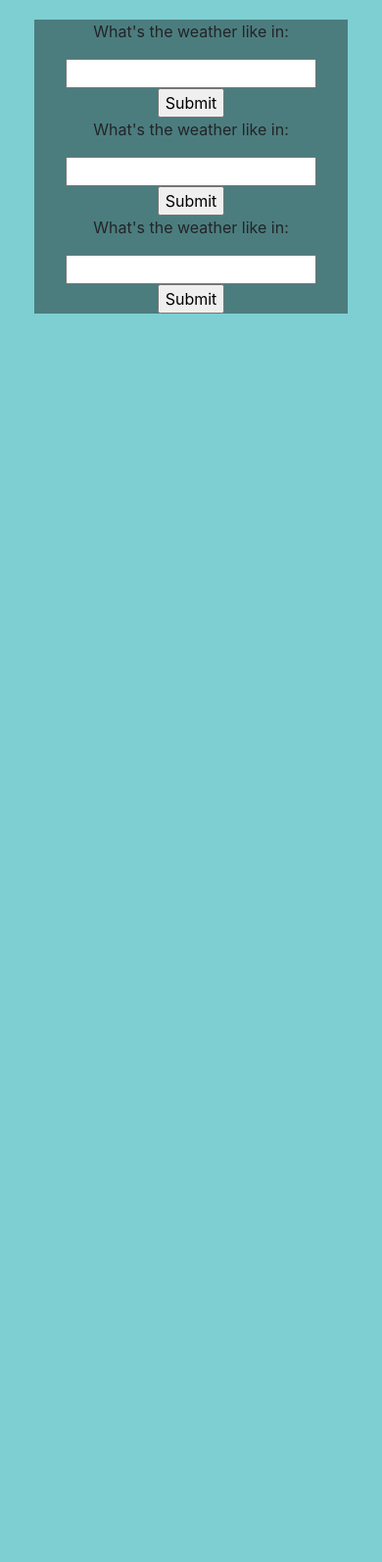
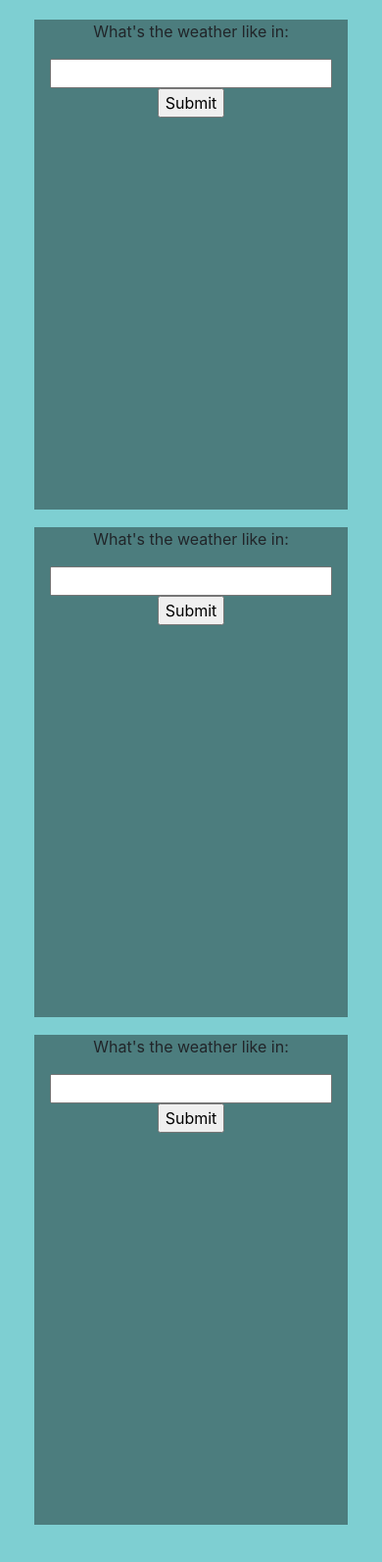
Before and after one commit to JustBriones/googleApi, a PHP site: page / in a window 390 px wide. Shown: the whole page at 98% size. Run offline with PHP 8.4, Linux system fonts and the light colour scheme; some libraries are stand-ins or nearby versions.

Commit message:
added functionality and responsiveness, will continue to add functionality then finishing styling changes

```diff
--- a/index.html
+++ b/index.html
@@ -22,21 +22,21 @@
   <div class="container">
     <div class="row">
       <div class="col-xs-12 col-sm-4 city-wrapper">
-        <div class="location">
+        <div class="location1">
         <p>What's the weather like in: </p>
         <input type="text" id="cityOne"></input>
         <input id="submit1" type="submit"/>
         </div>
       </div>
       <div class="col-xs-12 col-sm-4 city-wrapper">
-        <div class="location">
+        <div class="location2">
         <p>What's the weather like in: </p>
         <input type="text" id="cityTwo"></input>
         <input id="submit2" type="submit"/>
         </div>
       </div>
       <div class="col-xs-12 col-sm-4 city-wrapper">
-        <div class="location">
+        <div class="location3">
         <p>What's the weather like in: </p>
         <input type="text" id="cityThree"></input>
         <input id="submit3" type="submit"/>
--- a/index.js
+++ b/index.js
@@ -13,8 +13,7 @@ $(document).ready(function(){
     var cityOne = $("#cityOne").val()
     $.getJSON(`https://maps.googleapis.com/maps/api/geocode/json?address=${cityOne}`, (data) => {
       var lat = data.results[0].geometry.location.lat;
-
-      console.log(lat);
+      $(".location1").append(`<div class='row lat'>${lat}</div>`)
 }).fail(function(){
       //error handling code
       console.log("that's not a valid location")
@@ -25,8 +24,7 @@ $("#submit2").click(function() {
   var cityTwo = $("#cityTwo").val()
   $.getJSON(`https://maps.googleapis.com/maps/api/geocode/json?address=${cityTwo}`, (data) => {
     var lat = data.results[0].geometry.location.lat;
-
-    console.log(lat);
+    $(".location2").append(`<div class='row lat'>${lat}</div>`)
 }).fail(function(){
     //error handling code
     console.log("that's not a valid location")
@@ -37,8 +35,7 @@ $("#submit3").click(function() {
   var cityThree = $("#cityThree").val()
   $.getJSON(`https://maps.googleapis.com/maps/api/geocode/json?address=${cityThree}`, (data) => {
     var lat = data.results[0].geometry.location.lat;
-
-    console.log(lat);
+    $(".location3").append(`<div class='row lat'>${lat}</div>`)
 }).fail(function(){
     //error handling code
     console.log("that's not a valid location")
--- a/styles.css
+++ b/styles.css
@@ -6,16 +6,22 @@
   width: 100%;
   height: 100vh;
   background: #7ecfd2;
-  overflow: hidden;
+  overflow: scroll;
   padding: 20px;
   margin: 0 auto;
   }
-
-.city-wrapper {
-  height: 100px;
-}
-
-.location {
+.location1, .location2, .location3 {
   background: #00000066;
   text-align: center;
+  min-height: 500px;
 }
+.lat {
+  justify-content: center;
+}
+#cityOne, #cityTwo, #cityThree {
+  width: 90%;
+}
+.city-wrapper {
+  margin: 0 0 18px 0;
+  height: auto;
+}
```
